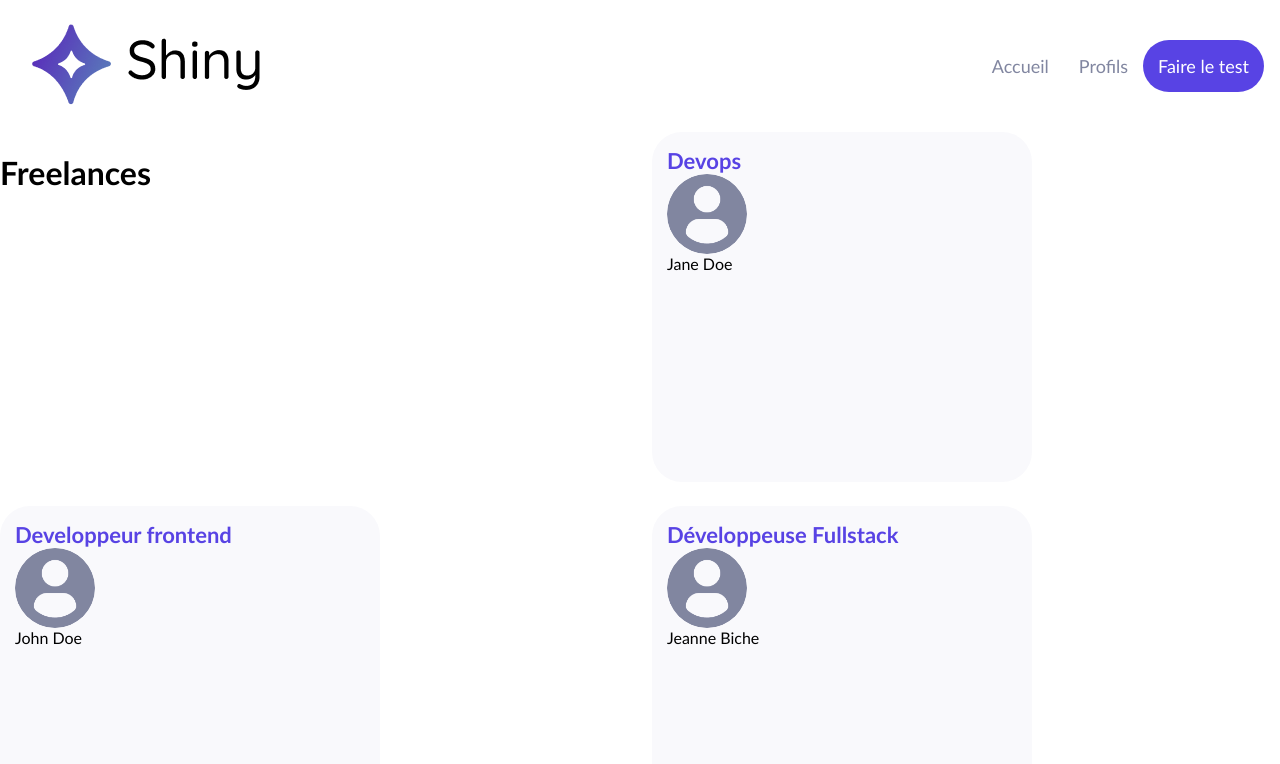
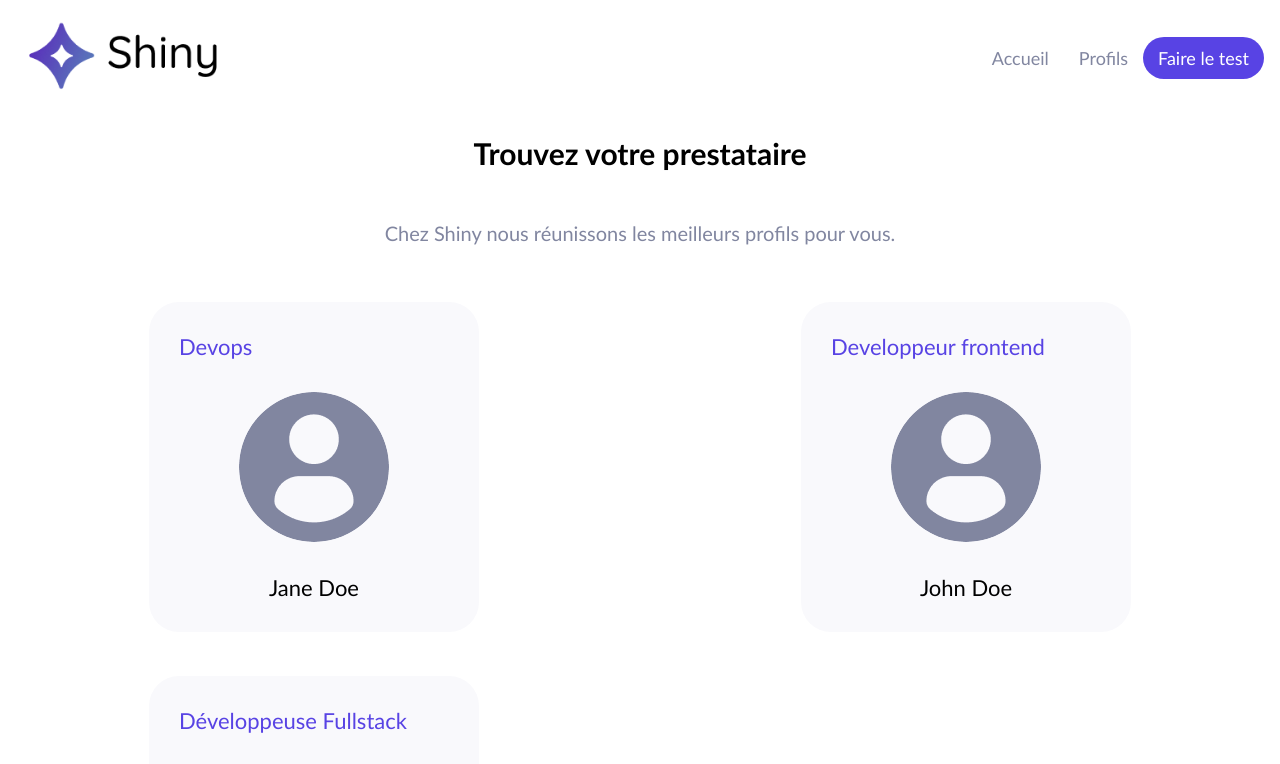
Before and after one commit to TheNewDevl/shiny-training-react-SPA, a React (Create React App) app: page /freelance in a window 1280 px wide. Shown: the top 764 px of the page. Built offline with nearby package versions, Linux system fonts and the light colour scheme.

Commit message:
add pages & components stype

```diff
--- a/src/components/Card/index.jsx
+++ b/src/components/Card/index.jsx
@@ -6,20 +6,29 @@ import colors from '../../utils/style/colors'
 const CardLabel = styled.span`
   color: #5843e4;
   font-size: 22px;
-  font-weight: bold;
+  padding-left: 15px;
+`
+const CardTitle = styled.span`
+  color: black;
+  font-size: 22px;
+  font-weight: normal;
+  align-self: center;
 `
 const CardImage = styled.img`
-  height: 80px;
-  width: 80px;
+  height: 150px;
+  width: 150px;
+  align-self: center;
   border-radius: 50%;
 `
 const CardWrapper = styled.div`
   display: flex;
   flex-direction: column;
-  padding: 200px;
+  justify-content: space-around;
+  padding: 15px;
   background-color: ${colors.backgroundLight};
   border-radius: 30px;
-  width: 350px;
+  width: 300px;
+  height: 300px;
   transition: 200ms;
   &:hover {
     cursor: pointer;
@@ -34,7 +43,7 @@ function Card({ label, title, picture }) {
     >
       <CardLabel>{label}</CardLabel>
       <CardImage src={picture} alt="freelance" height={80} width={80} />
-      <span>{title}</span>
+      <CardTitle>{title}</CardTitle>
     </CardWrapper>
   )
 }
--- a/src/components/Error/index.jsx
+++ b/src/components/Error/index.jsx
@@ -1,9 +1,19 @@
+import errorIllustration from '../../assets/404.svg'
 import styled from 'styled-components'
+import colors from '../../utils/style/colors.js'
 
+const MainStyle = styled.main`
+  background-color: ${colors.backgroundLight};
+  text-align: center;
+  margin: 2em;
+  padding: 2em;
+`
 export default function Error() {
   return (
-    <div>
-      <h1> Cette page n'existe pas... Erreur 404</h1>
-    </div>
+    <MainStyle>
+      <h1>Oups...</h1>
+      <img src={errorIllustration} alt="Not found page illustration" />
+      <p>Il semblerait qu'il y ait un problème</p>
+    </MainStyle>
   )
 }
--- a/src/components/Header/index.jsx
+++ b/src/components/Header/index.jsx
@@ -1,30 +1,22 @@
-import { Link } from 'react-router-dom'
 import styled from 'styled-components'
-import colors from '../../utils/style/colors'
 import darkLogo from '../../assets/dark-logo.png'
-
-/** CSS style for Link router components */
-const StyledLink = styled(Link)`
-  padding: 15px;
-  color: #8186a0;
-  text-decoration: none;
-  font-size: 18px;
-  ${(props) =>
-    props.$isFullLink &&
-    `color: white; border-radius: 30px; background-color: ${colors.primary};`}
-`
+import { StyledLink } from '../../utils/style/links.js'
 
 const HeaderStyle = styled.header`
   display: flex;
   justify-content: space-between;
   align-items: center;
-  margin: 1em;
+  padding: 1em;
+`
+
+const Logo = styled.img`
+  height: 80px;
 `
 export default function Header() {
   return (
     <HeaderStyle>
       <div>
-        <img src={darkLogo} alt="Logo Shiny" />
+        <Logo src={darkLogo} alt="Logo Shiny" />
       </div>
       <nav>
         <StyledLink to="/">Accueil</StyledLink>
--- a/src/pages/Freelances/index.jsx
+++ b/src/pages/Freelances/index.jsx
@@ -1,12 +1,30 @@
 import DefaultPicture from '../../assets/profile.png'
 import Card from '../../components/Card'
 import styled from 'styled-components'
+import colors from '../../utils/style/colors'
 
 const CardsContainer = styled.div`
   display: grid;
   gap: 24px;
   grid-template-rows: 350px 350px;
   grid-template-columns: repeat(2, 1fr);
+  align-items: center;
+  justify-items: center;
+`
+
+const PageTitle = styled.h1`
+  font-size: 30px;
+  color: black;
+  text-align: center;
+  padding-bottom: 30px;
+`
+
+const PageSubtitle = styled.h2`
+  font-size: 20px;
+  color: ${colors.secondary};
+  font-weight: 300;
+  text-align: center;
+  padding-bottom: 30px;
 `
 
 const freelanceProfiles = [
@@ -29,16 +47,20 @@ const freelanceProfiles = [
 
 export default function Freelance() {
   return (
+    <div>
+      <PageTitle>Trouvez votre prestataire</PageTitle>
+      <PageSubtitle>
+        Chez Shiny nous réunissons les meilleurs profils pour vous.
+      </PageSubtitle>
       <CardsContainer>
-      <h1>Freelances</h1>
         {freelanceProfiles.map((profile, index) => (
           <Card
             key={`${profile.name}-${index}`}
             label={profile.jobTitle}
-          picture={profile.picture}
             title={profile.name}
           />
         ))}
       </CardsContainer>
+    </div>
   )
 }
--- a/src/pages/Home/index.jsx
+++ b/src/pages/Home/index.jsx
@@ -1,10 +1,59 @@
 import '../../style/home.css'
+import HomeIllustration from '../../assets/home-illustration.svg'
+import styled from 'styled-components'
+import colors from '../../utils/style/colors'
+import { StyledLink } from '../../utils/style/links'
+
+const HomeWrapper = styled.div`
+  display: flex;
+  justify-content: center;
+`
+
+const HomerContainer = styled.div`
+  margin: 30px;
+  background-color: ${colors.background};
+  padding: 60px 90px;
+  display: flex;
+  flex-direction: row;
+  max-width: 1200px;
+`
+
+const LeftCol = styled.div`
+  display: flex;
+  flex-direction: column;
+  justify-content: center;
+  flex: 1;
+  ${StyledLink} {
+    max-width: 250px;
+  }
+`
+
+const StyledTitle = styled.h2`
+  padding-bottom: 30px;
+  max-width: 280px;
+  line-height: 50px;
+`
+
+const Illustration = styled.img`
+  flex: 1;
+`
 
 function App() {
   return (
-    <div>
-      <h1>Page d'accueil</h1>
-    </div>
+    <HomeWrapper>
+      <HomerContainer>
+        <LeftCol>
+          <StyledTitle>
+            Repérez vos besoins, on s’occupe du reste, avec les meilleurs
+            talents
+          </StyledTitle>
+          <StyledLink to="/survey/1" $isFullLink>
+            Faire le test
+          </StyledLink>
+        </LeftCol>
+        <Illustration src={HomeIllustration} />
+      </HomerContainer>
+    </HomeWrapper>
   )
 }
 
--- /dev/null
+++ b/src/utils/style/links.js
@@ -0,0 +1,16 @@
+import colors from './colors'
+import styled from 'styled-components'
+import { Link } from 'react-router-dom'
+
+export const StyledLink = styled(Link)`
+  padding: 10px 15px;
+  color: #8186a0;
+  text-decoration: none;
+  font-size: 18px;
+  text-align: center;
+  ${(props) =>
+    props.$isFullLink &&
+    `color: white;
+    border-radius: 30px;
+    background-color: ${colors.primary};`}
+`
```
Lines whose indentation alone changed are shown as unchanged.
